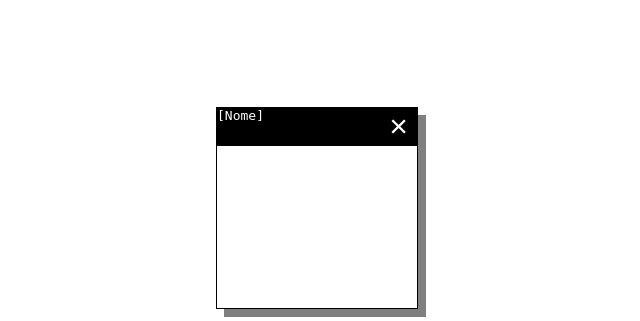
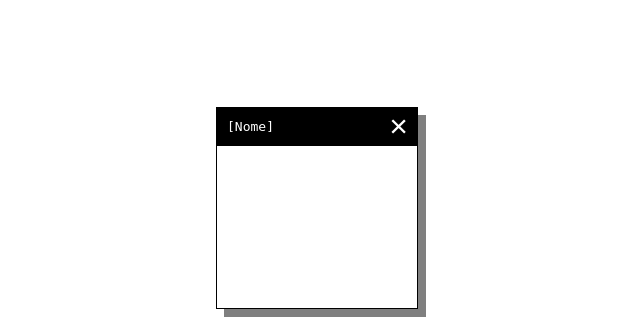
Before and after one commit to VitorProgramadorWeb/sistema-crud, a PHP site: page / in a window 1280 px wide. Shown: the part 192-513 px from the top of the page, without its empty margins (323-963 px from the left). Run offline with PHP 8.4, Linux system fonts and the light colour scheme.

Commit message:
Centralizando e ajustando [nome] na barra

```diff
--- a/estilo.css
+++ b/estilo.css
@@ -57,6 +57,7 @@ footer {
 #bar {
     display: flex;
     justify-content: space-between;
+    align-items: center;
     background-color: black;
     color: white;
     border-bottom: 1px solid black;
@@ -76,3 +77,7 @@ footer {
 .close-btn:hover {
     background-color: red;
 }
+
+#nome {
+    margin-left: 5%;
+}
```
